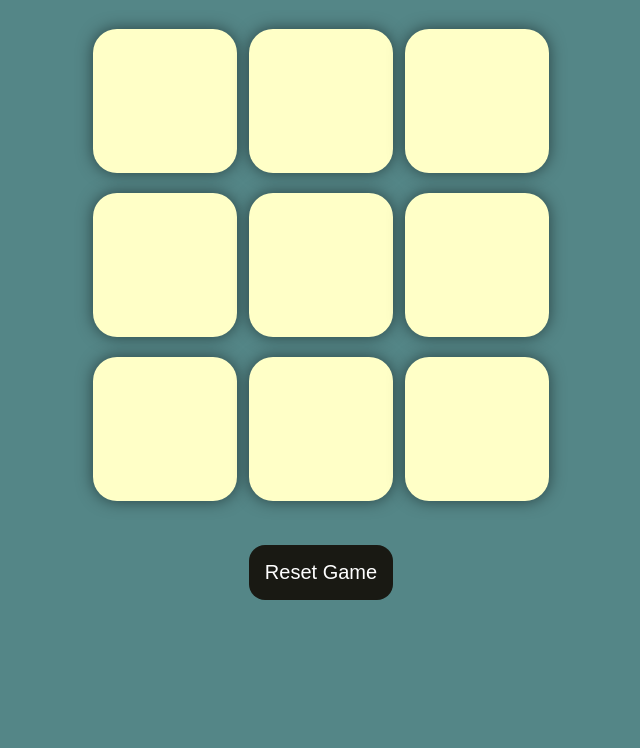
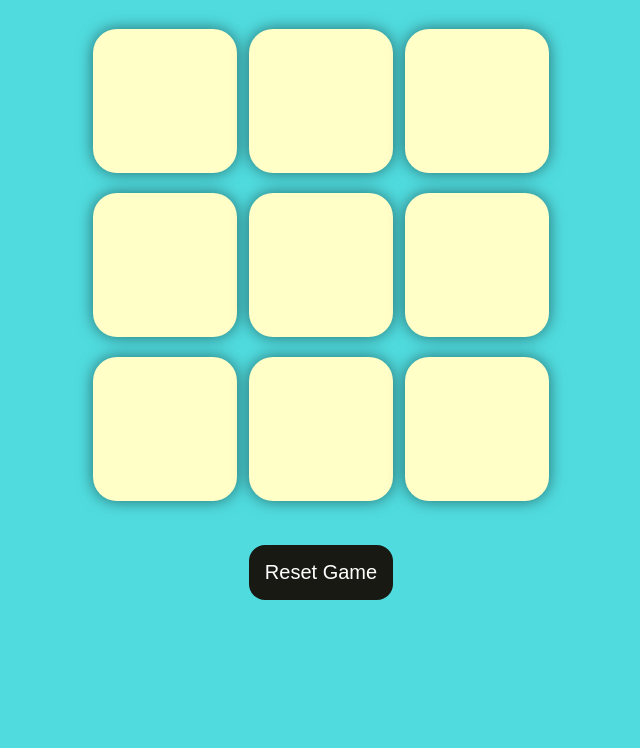
Before and after one commit to iamhimanshu108/JavaScripts-Learning, a plain HTML site: page LEC_09/index.html in a window 1280 px wide. Shown: the part 52-800 px from the top of the page, without its empty margins (319-959 px from the left). Drawn offline with Linux system fonts and the light colour scheme.

Commit message:
TIC TAC TOE

```diff
--- a/LEC_09/style.css
+++ b/LEC_09/style.css
@@ -5,7 +5,7 @@
 }
 
 body {
-    background-color: #548687;
+    background-color: #50dcdf;
     text-align: center;
 }
 
@@ -33,7 +33,7 @@ body {
     border: none;
     box-shadow: 0 0 1rem rgba(0,0,0,0.5);
     font-size: 8vmin;
-    color: #c4140e;
+    color: #dd0d06;
     background-color: #ffffc7;
 }
 
```
